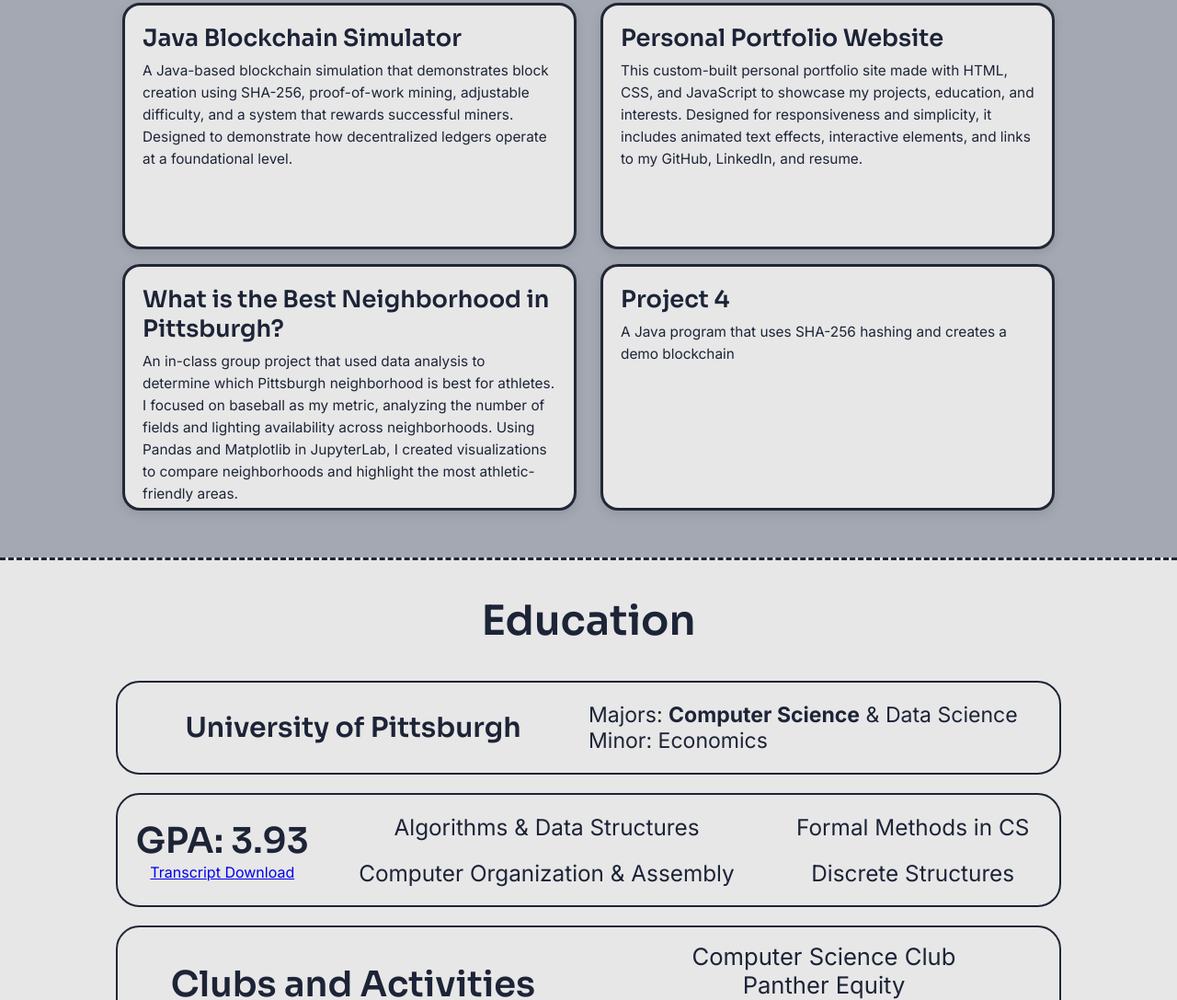
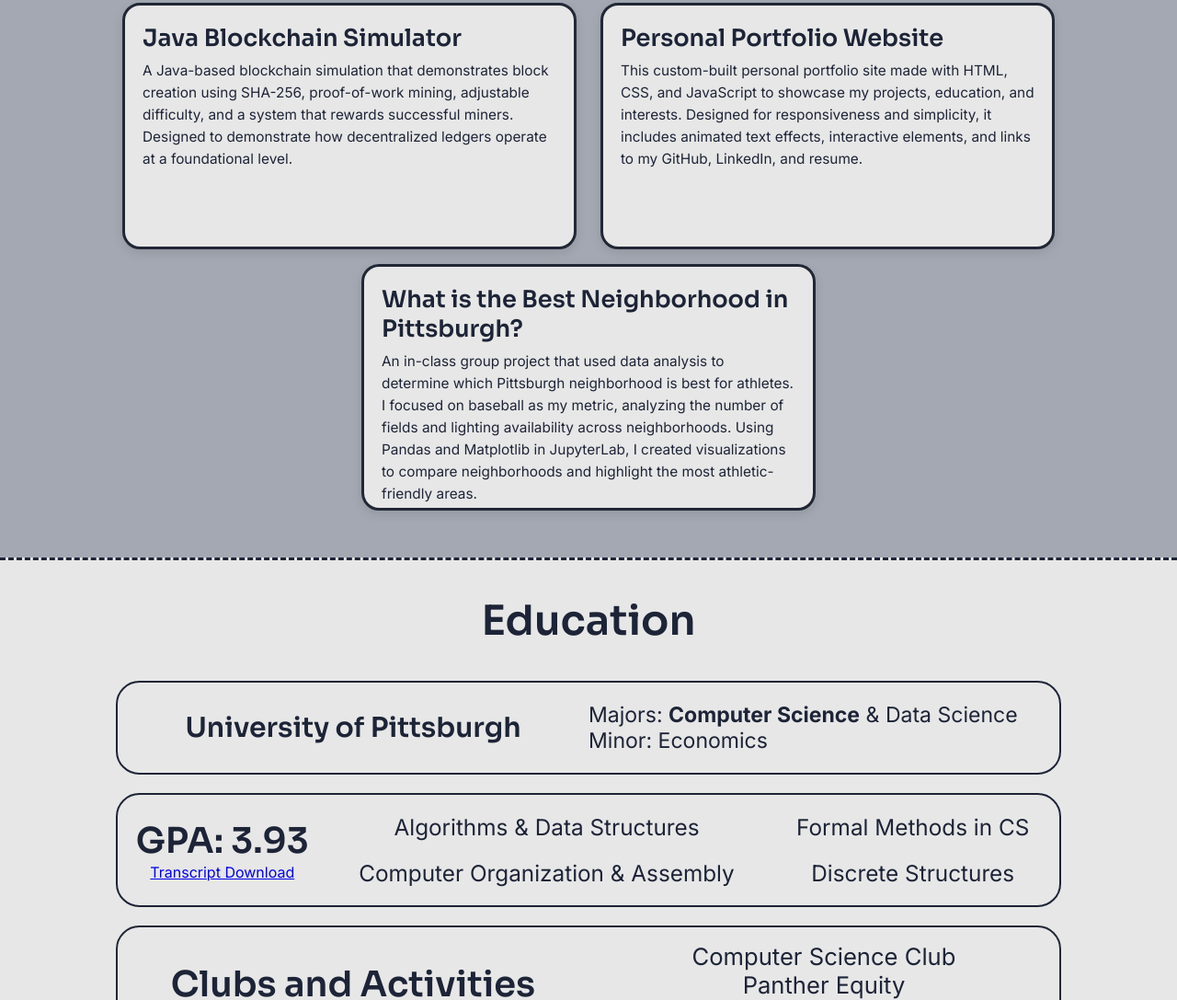
Before and after one commit to kevinressler/kevinressler.github.io, a plain HTML site: page index.html in a window 1280 px wide. Shown: the part 982-2069 px from the top of the page at 92% size. Drawn offline with Linux system fonts and the light colour scheme.

Commit message:
remove proj 4

```diff
--- a/index.html
+++ b/index.html
@@ -102,7 +102,7 @@
                     </a>
                 </div>
 
-                <div class="projectBox">
+                <!-- <div class="projectBox">
                     <a href="https://github.com/kevinressler/project-4" target="_blank">
                         <h3>
                             Project 4
@@ -111,7 +111,7 @@
                             A Java program that uses SHA-256 hashing and creates a demo blockchain
                         </p>
                     </a>
-                </div>
+                </div> -->
                 <!-- <div class="projectBox">
                     <a href="https://github.com/kevinressler/project-5" target="_blank">
                         <h3>
```
